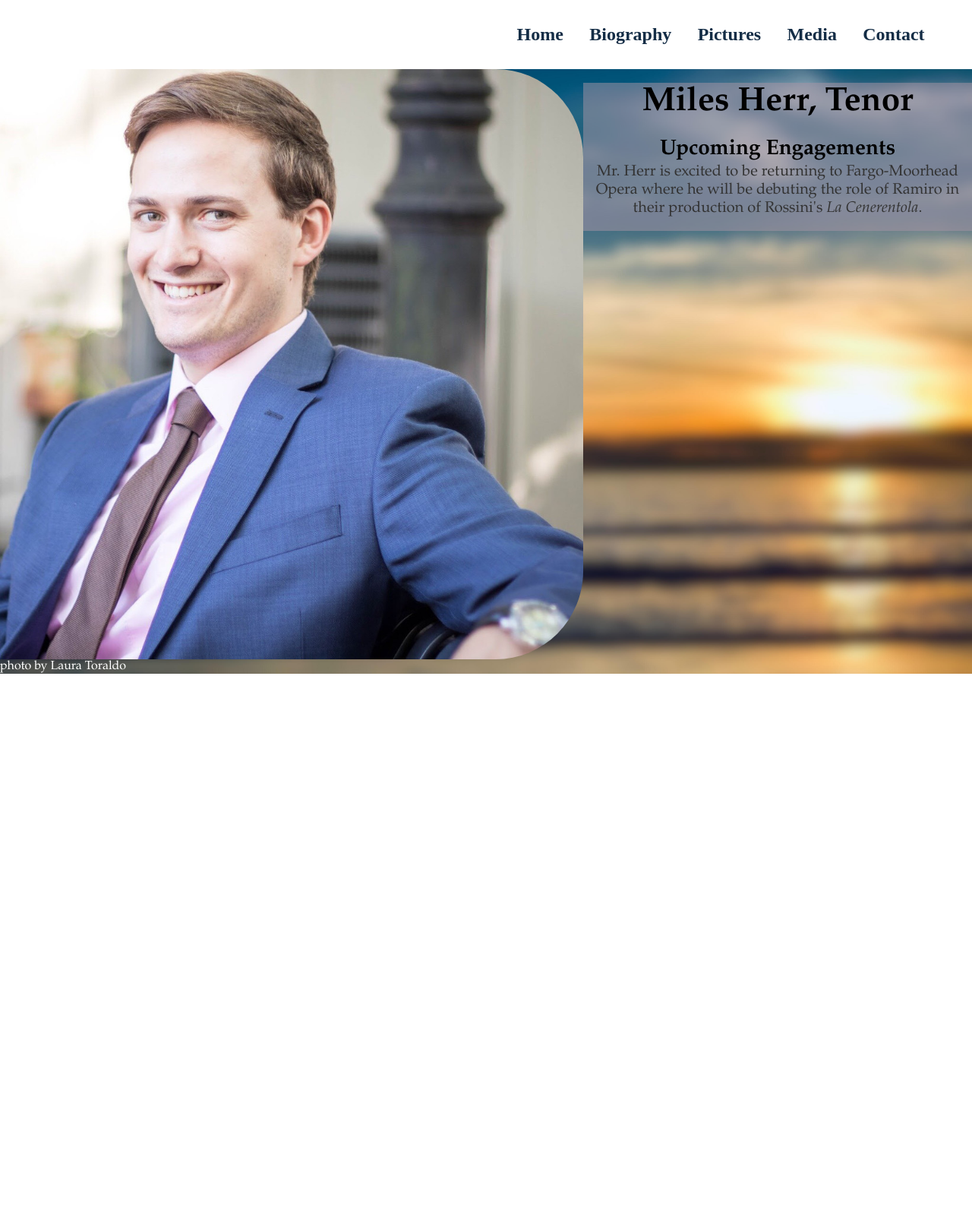
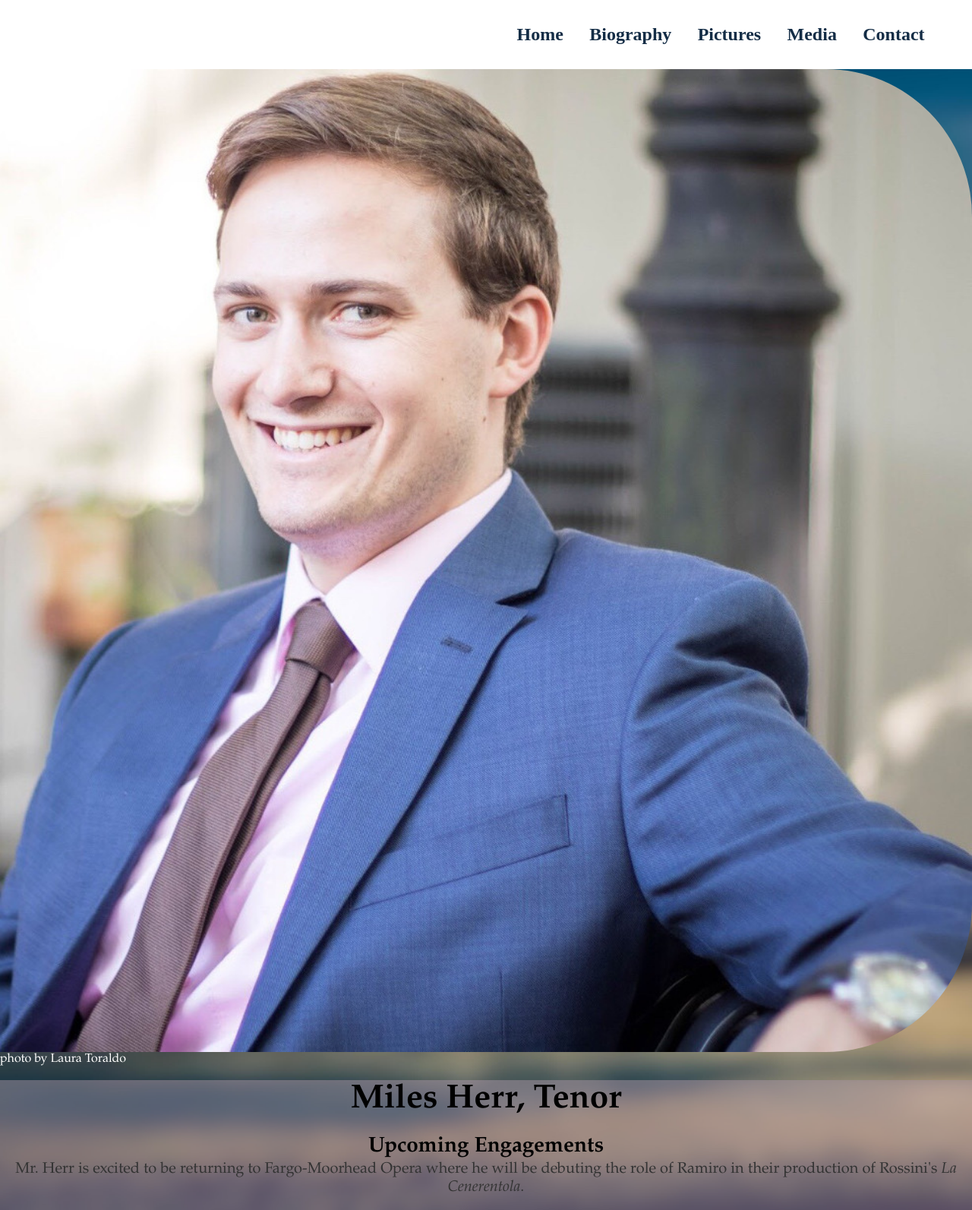
Before and after one commit to leemlb06pmi/leemlb06pmi.github.io, a Jekyll site: the page built from index.html, in a window 1280 px wide. Shown: the whole page at 76% size. Built offline with Jekyll 4.4.1, drawn with Linux system fonts in a browser that asks for light colours; before the commit the page ends 900 px from its top, so only the background shows below that.

Commit message:
Update main.css

```diff
--- a/css/main.css
+++ b/css/main.css
@@ -102,7 +102,6 @@ ul.posts li {
 
 /* adjusting dynamic positiong to width of iphone12 max basically */
 @media screen and (max-width: 1300px) {
-	#.column, .column.left, .column.right {width: 100%;}
-	#.column.right{float:top;}
-	#img {border-radius:0%;}
+	.column, .column.left, .column.right {width: 100%;}
+	img {border-radius:0%;}
 }
```
